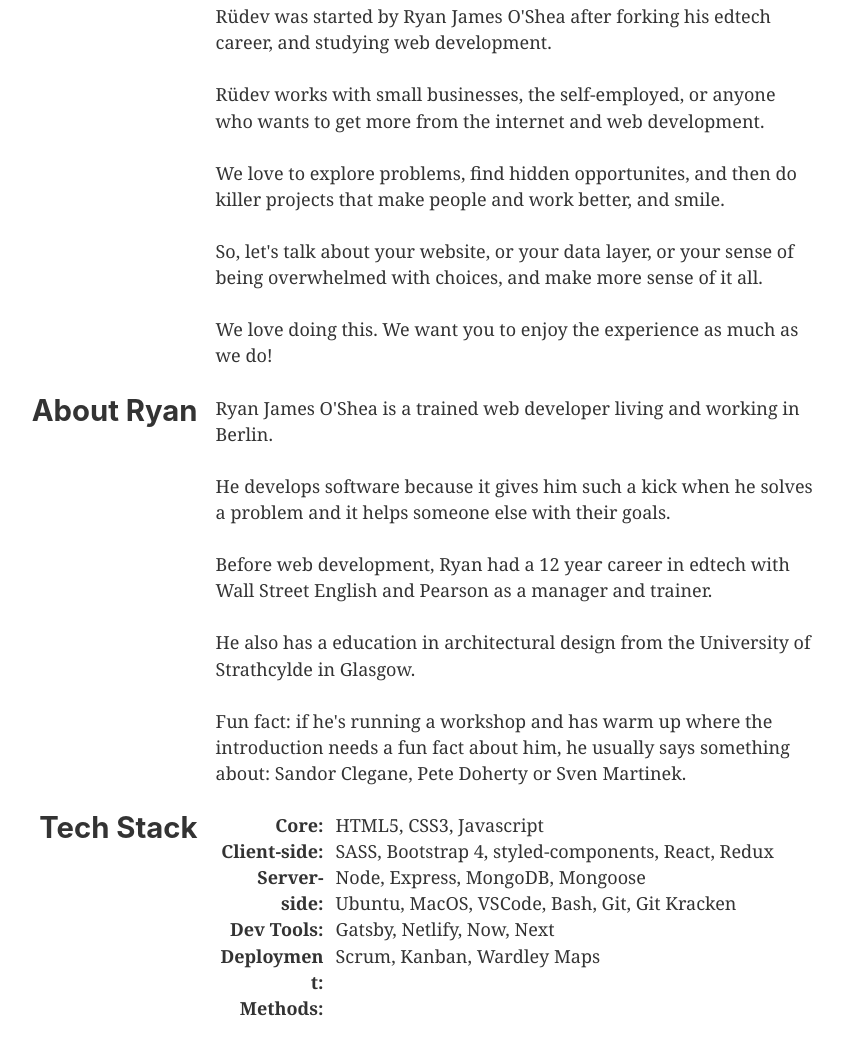
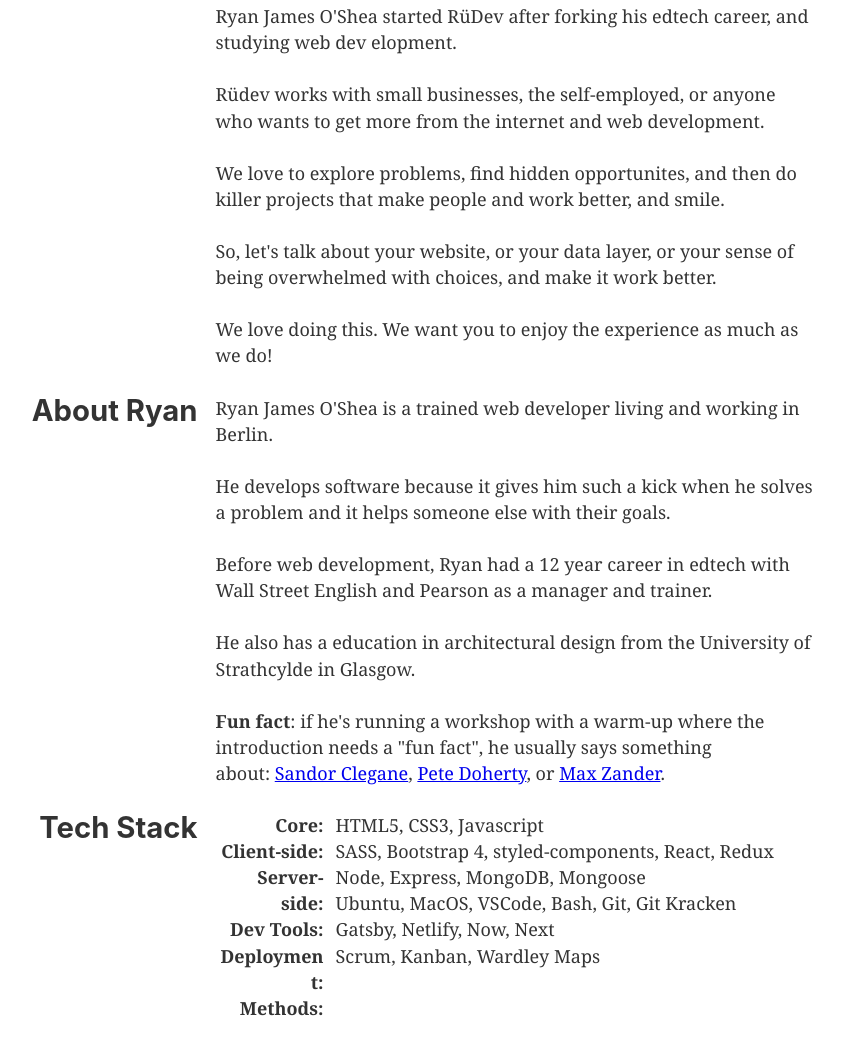
Before and after one commit to exitroute/ruedev-website, a Gatsby site: page /about in a window 1280 px wide. Shown: the part 238-1280 px from the top of the page, without its empty margins (110-953 px from the left). Built offline with nearby package versions, Linux system fonts and the light colour scheme; Gatsby itself is replaced by a stand-in of ours.

Commit message:
content improved

```diff
--- a/src/pages/about.js
+++ b/src/pages/about.js
@@ -28,8 +28,8 @@ const AboutPage = () => (
         most from contemporary web development.
       </p>
       <p>
-        Rüdev was started by Ryan James O'Shea after forking his edtech career,
-        and studying web development.
+        Ryan James O'Shea started RüDev after forking his edtech career, and
+        studying web dev elopment.
       </p>
       <p>
         Rüdev works with small businesses, the self-employed, or anyone who
@@ -41,7 +41,7 @@ const AboutPage = () => (
       </p>
       <p>
         So, let's talk about your website, or your data layer, or your sense of
-        being overwhelmed with choices, and make more sense of it all.
+        being overwhelmed with choices, and make it work better.
       </p>
       <p>
         We love doing this. We want you to enjoy the experience as much as we
@@ -63,13 +63,36 @@ const AboutPage = () => (
         Street English and Pearson as a manager and trainer.
       </p>
       <p>
-        He also has a education in architectural design from the University
-        of Strathcylde in Glasgow.
+        He also has a education in architectural design from the University of
+        Strathcylde in Glasgow.
       </p>
       <p>
-        Fun fact: if he's running a workshop and has warm up where the introduction
-        needs a fun fact about him, he usually says something about: Sandor
-        Clegane, Pete Doherty or Sven Martinek.
+        <b>Fun fact</b>: if he's running a workshop with a warm-up where the
+        introduction needs a "fun fact", he usually says something about:&nbsp;
+        <a
+          href="https://en.wikipedia.org/wiki/Sandor_Clegane"
+          target="_blank"
+          rel="noopener noreferrer"
+        >
+          Sandor Clegane
+        </a>
+        ,&nbsp;
+        <a
+          href="https://youtu.be/XJFPuz3MXho?t=12"
+          target="_blank"
+          rel="noopener noreferrer"
+        >
+          Pete Doherty
+        </a>
+        , or&nbsp;
+        <a
+          href="https://youtu.be/LeMSz2v46Ok"
+          target="_blank"
+          rel="noopener noreferrer"
+        >
+          Max Zander
+        </a>
+        .
       </p>
     </Section>
     <Section>
```
